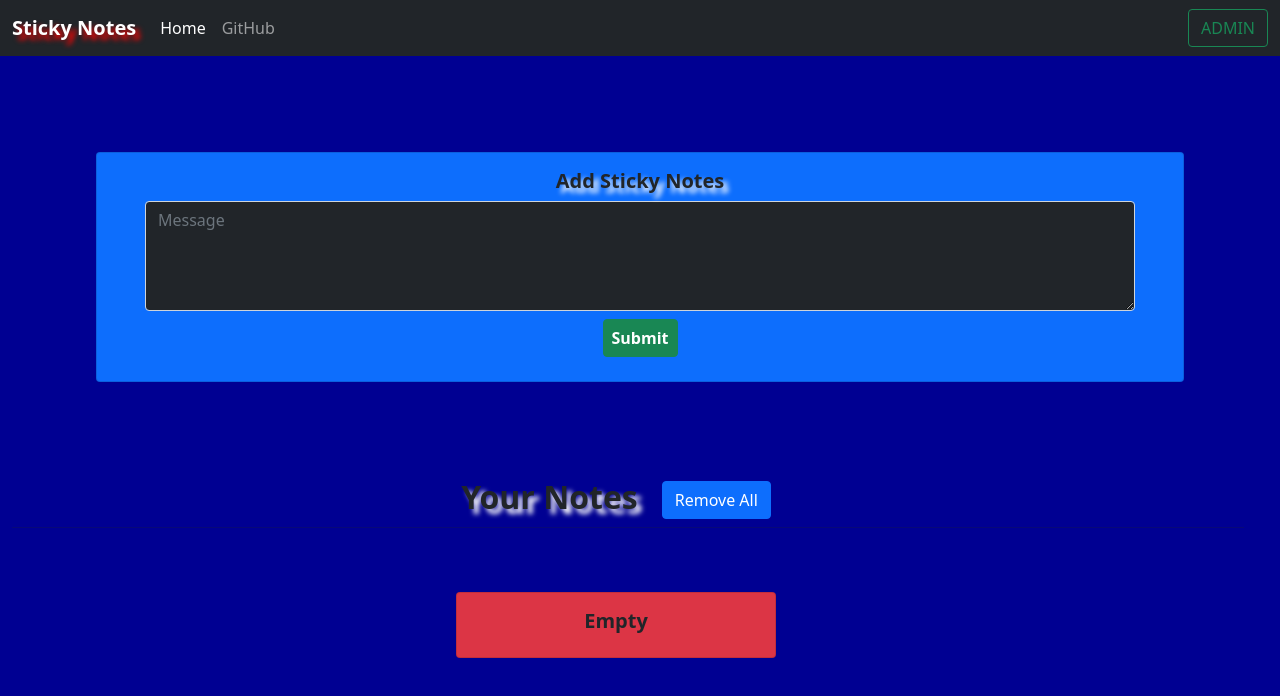
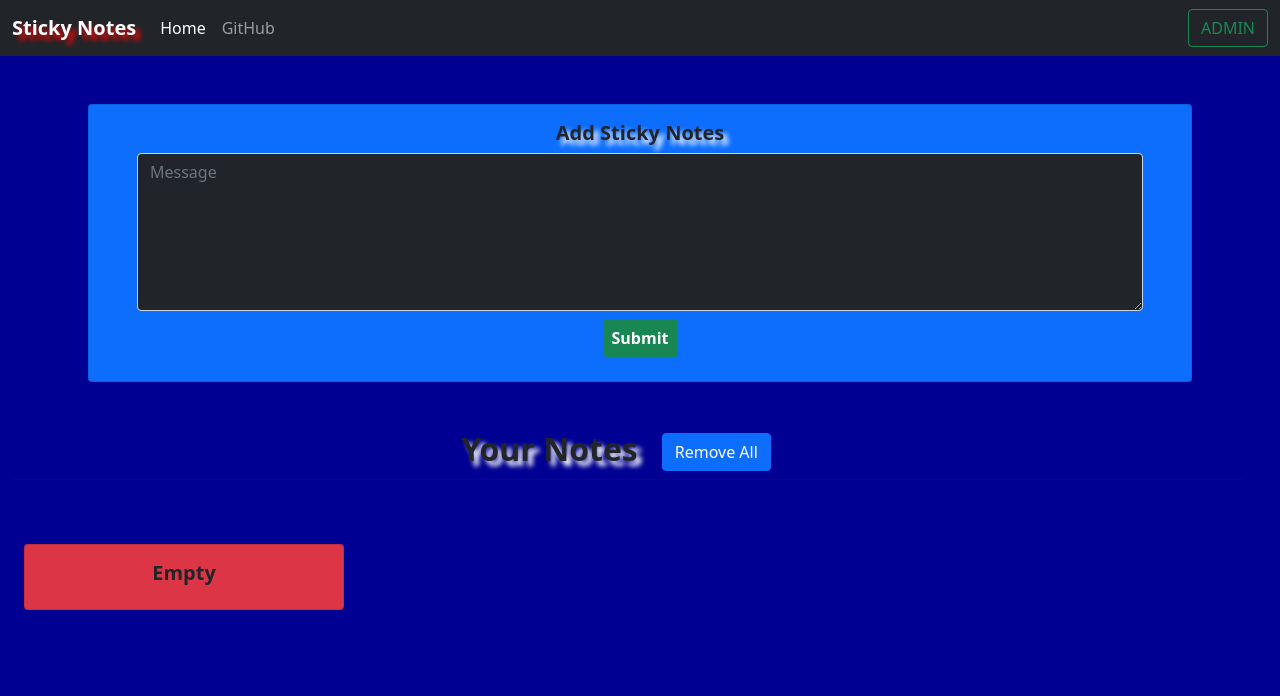
Before and after one commit to Azeemaj101/Sticky_Notes, a plain HTML site: page index.html in a window 1280 px wide. Drawn offline with nearby package versions, Linux system fonts and the light colour scheme.

Commit message:
Update-1.0

```diff
--- a/index.html
+++ b/index.html
@@ -34,19 +34,19 @@
             </div>
         </nav>
     </header>
-    <section class="m-5 p-5 d-flex justify-content-center">
+    <section class="m-5  d-flex justify-content-center">
         <div class="card text-center bg-primary" style="width: 69rem;">
             <div class="card-body px-5 ">
                 <h5 class="card-title"><strong style="text-shadow: 5px 5px 5px rgb(255, 255, 255);"> Add Sticky Notes</strong></h5>
-                <textarea class="form-control bg-dark text-light" id="addTxt" rows="4" placeholder="Message"></textarea>
+                <textarea class="form-control bg-dark text-light" id="addTxt" rows="6" placeholder="Message"></textarea>
                 <button type="button" class="btn btn-success m-2 px-2" id="addBtn"><b>Submit</b></button>
             </div>
         </div>
     </section>
-    <div class="row container-fluid text-center">
+    <div class="row container-fluid text-center d-flex justify-content-center text-center">
         <h2 style="text-shadow: 5px 5px 5px rgb(255, 255, 255);"><strong>Your Notes<button type="button" id="remov" class="btn btn-primary mx-4">Remove All</button></strong></h2>
         <hr>
-        <div id="notes" class="row container-fluid d-flex justify-content-center text-center">
+        <div id="notes" class="row container-fluid ">
 
         </div>
     </div>
```
